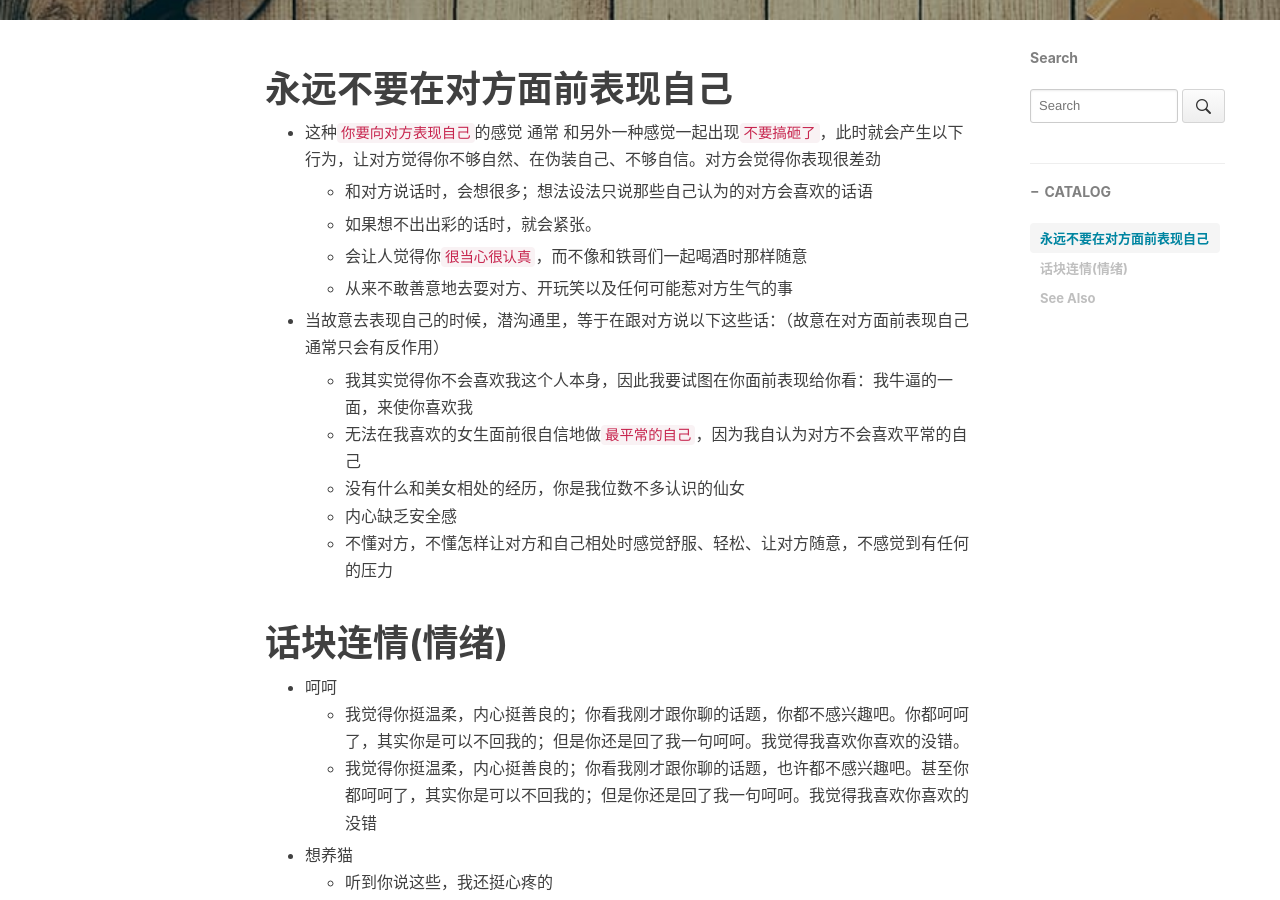
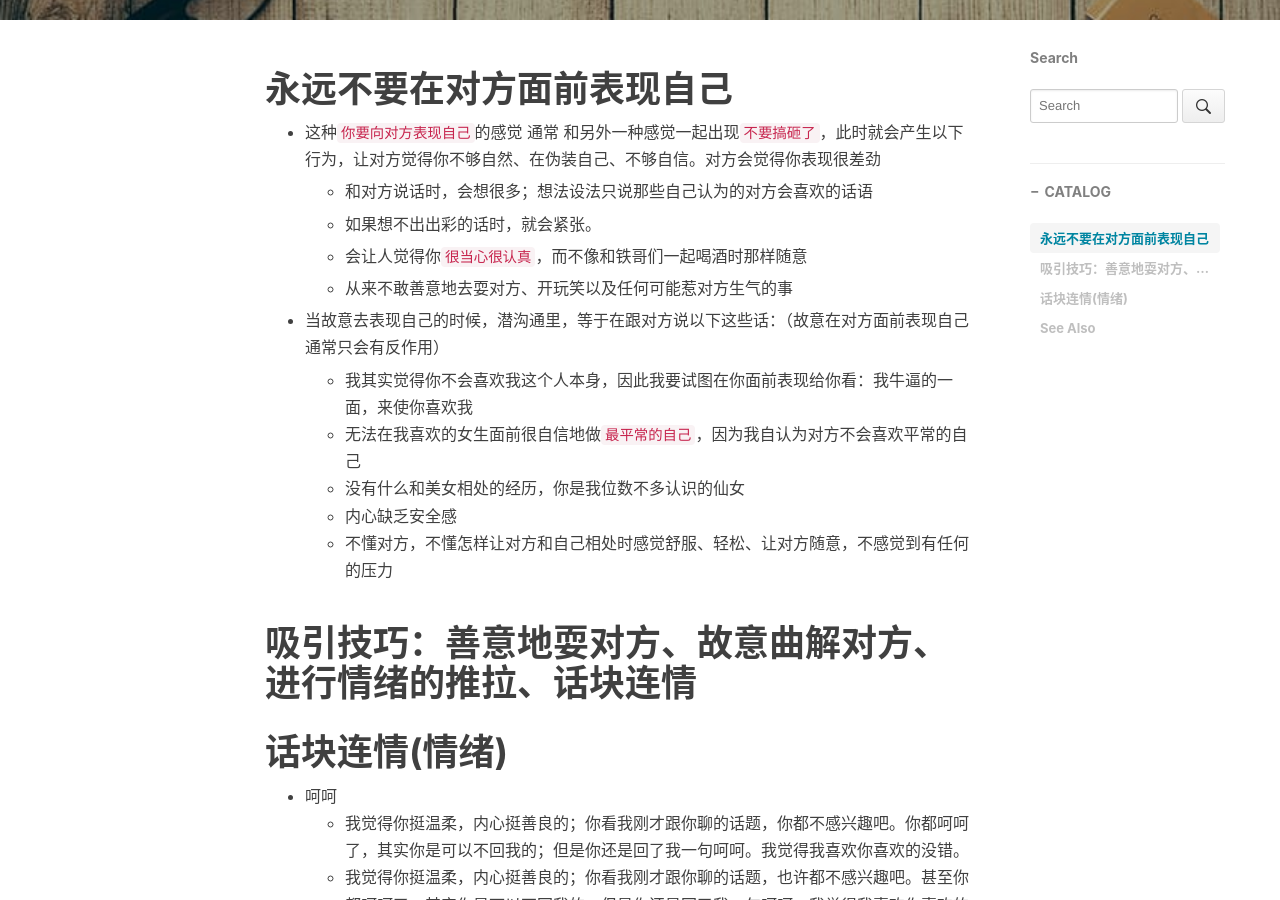
Before and after one commit to pua1203/pua1203.github.io, a Jekyll site: the page built from _posts/HookedOnMe/2018-10-25-Never_show_yourself_in_front_of_each_other.md, in a window 1280 px wide and 900 px high, scrolled down 545 px. Built offline with Jekyll 4.4.1, drawn with Linux system fonts in a browser that asks for light colours; nearby versions of some CDN libraries; comment, search, counter and statistics services are not loaded.

Commit message:
话块连情

```diff
--- a/_posts/HookedOnMe/2018-10-25-Never_show_yourself_in_front_of_each_other.md
+++ b/_posts/HookedOnMe/2018-10-25-Never_show_yourself_in_front_of_each_other.md
@@ -39,6 +39,16 @@ subtitle: III、永远不要在对方面前表现自己,而是善意地耍对方
 
 
 
+# 吸引技巧：善意地耍对方、故意曲解对方、进行情绪的推拉、话块连情
+
+
+
+
+
+
+
+
+
 
 
 # 话块连情(情绪)
```
